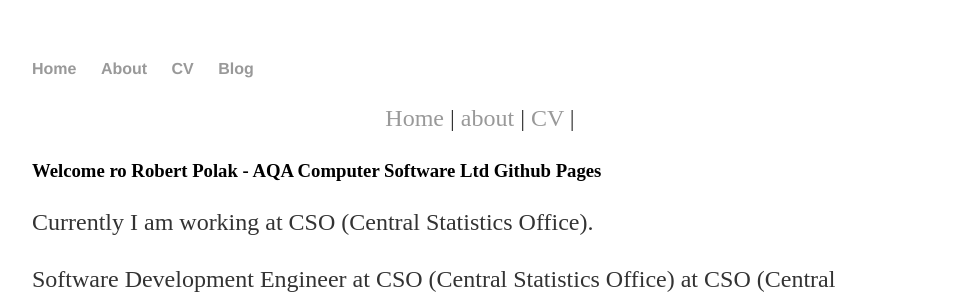
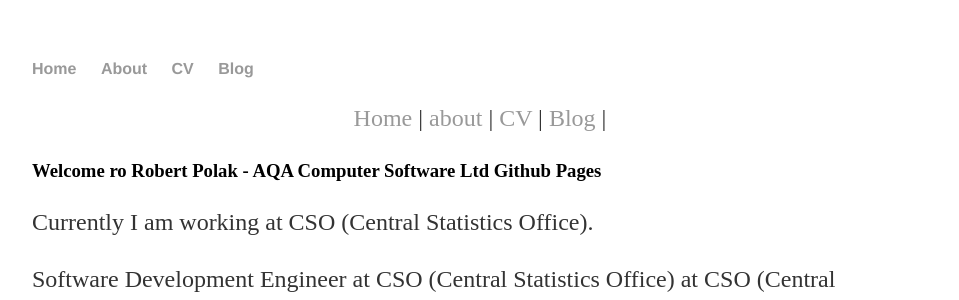
Before and after one commit to robertpolak1968/robertpolak1968.github.io, a Jekyll site: the page built from index.html, in a window 1280 px wide. Shown: the top 300 px of the page, without its empty margins (160-1119 px from the left). Built offline with Jekyll 4.4.1, drawn with Linux system fonts in a browser that asks for light colours.

Commit message:
Update default.html

```diff
--- a/_layouts/default.html
+++ b/_layouts/default.html
@@ -19,11 +19,11 @@
 		</nav>
 		<div class="container">
  <p style="text-align: center; background-color: white;">
-  <a href="{{site.baseurl}}/">Home</a> |
-  <a href="{{site.baseurl}}/about/">about</a> |
-  <a href="{{site.baseurl}}/cv/">CV</a> |
-
-</p>
+  <a href="/">Home</a> |
+  <a href="/about/">about</a> |
+  <a href="/cv/">CV</a> |
+  <a href="/blog/">Blog</a> |
+ </p>
 			{{ content }}
 		</div><!-- /.container -->
 
```
